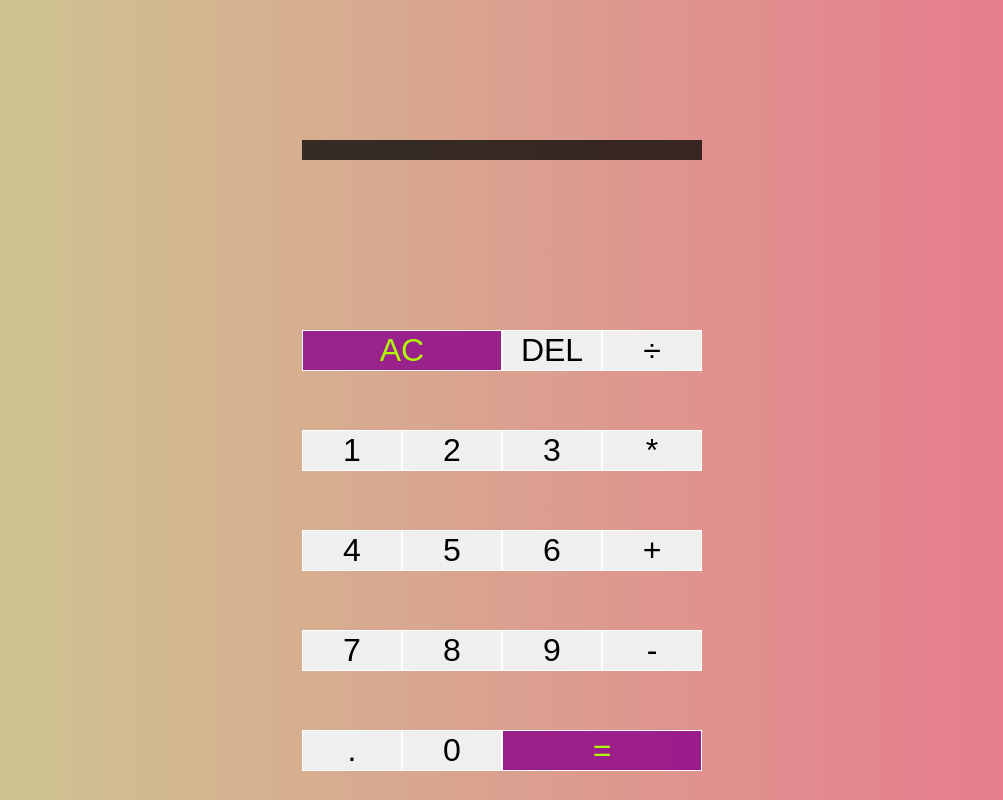
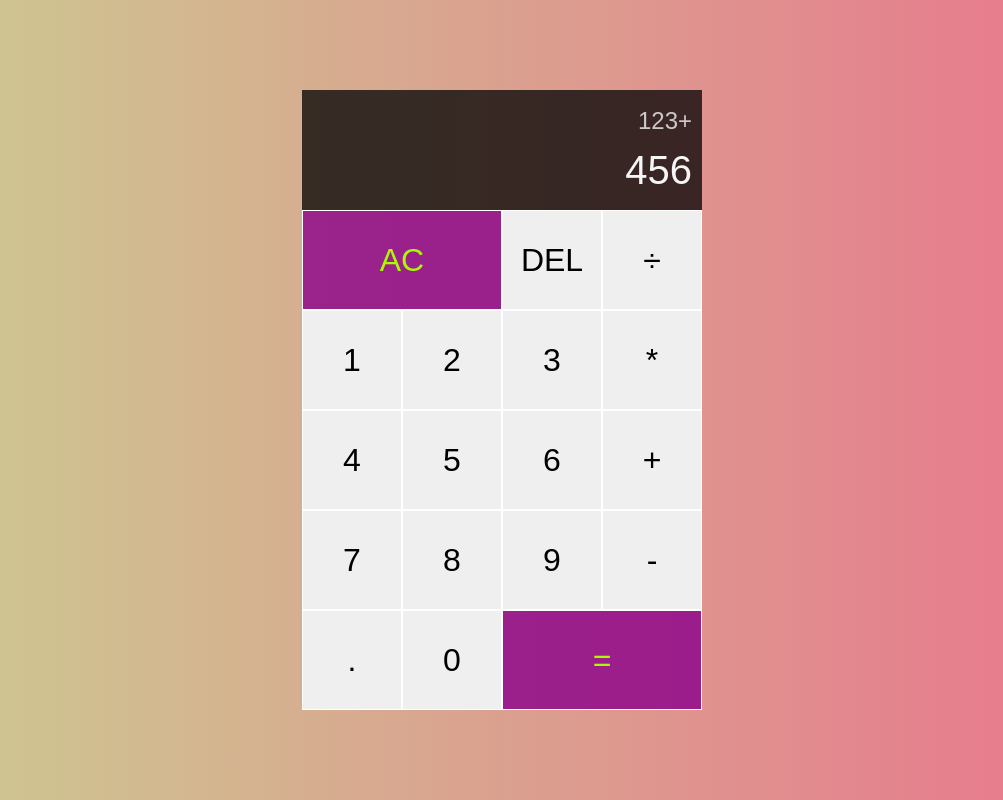
Before and after one commit to ellemd709/Calculator, a plain HTML site: page index.html in a window 1280 px wide. Shown: the whole page, without its empty margins (138-1141 px from the left). Drawn offline with Linux system fonts and the light colour scheme.

Commit message:
style additions

```diff
--- a/index.html
+++ b/index.html
@@ -12,8 +12,8 @@
 <body>
     <div class="calculator-grid">
         <div class="output">
-        <div data-previous-operand class="previous-operand"></div>
-        <div data-current-operand class="current-operand"></div>
+        <div data-previous-operand class="previous-operand">123+</div>
+        <div data-current-operand class="current-operand">456</div>
 
         </div>
     <button data-all-clear class="span-two">AC</button>
@@ -34,6 +34,7 @@
     <button data-operation>.</button>
     <button data-number>0</button>
     <button data-equals class="span-two">=</button>
+
     </div>
 
 
--- a/style.css
+++ b/style.css
@@ -14,7 +14,7 @@ body {
 .calculator-grid {
 display: grid;
 justify-content: center;
-align-items: center;
+align-content: center;
 min-height: 100vh;
 grid-template-columns: repeat(4, 100px);
 grid-template-rows: minmax(120px, auto) repeat(5, 100px);
```
